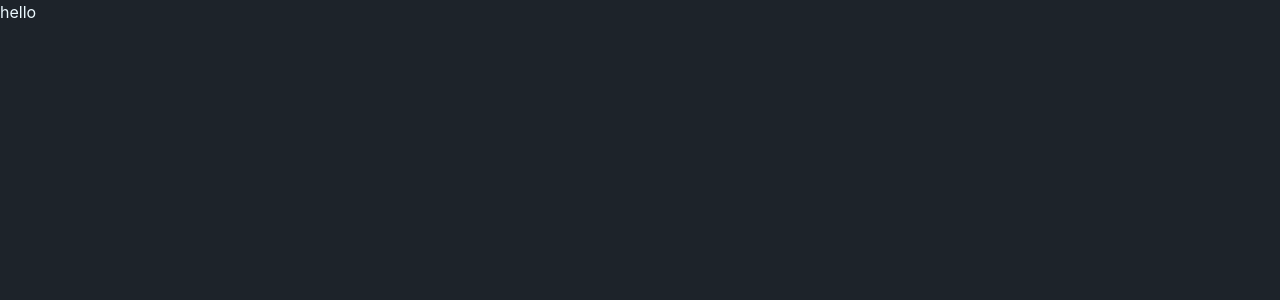
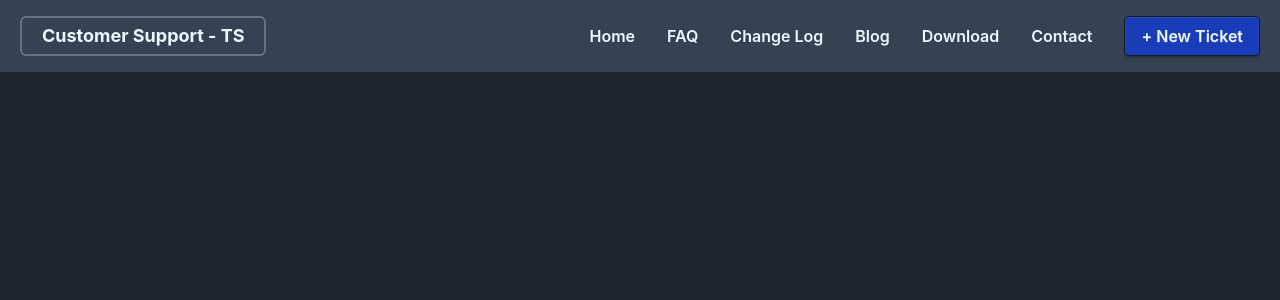
Before and after one commit to asm-saim/customer-support-zone, a React (Vite) app: page / in a window 1280 px wide. Shown: the top 300 px of the page. Built offline with nearby package versions, Linux system fonts and the light colour scheme.

Commit message:
navbar implemented

```diff
--- a/src/App.jsx
+++ b/src/App.jsx
@@ -1,10 +1,11 @@
 import './App.css'
+import Navbar from './components/Navbar/Navbar'
 
 function App() {
 
   return (
     <>
-    hello
+    <Navbar></Navbar>
     </>
   )
 }
--- /dev/null
+++ b/src/components/Navbar/Navbar.jsx
@@ -0,0 +1,28 @@
+const Navbar = () => {
+    return (
+        <div className="bg-gray-700 ">
+            <div className="max-w-7xl mx-auto flex justify-between items-center py-4 px-5 ">
+                <div className="border-2 border-gray-500 px-5 py-1 rounded-md text-lg font-bold">
+                    <h2>Customer Support - TS</h2>
+                </div>
+
+                <div className="flex items-center justify-between">
+                    <ul className="flex items-center justify-between font-semibold gap-8">
+                        <li><a href="">Home</a></li>
+                        <li><a href="">FAQ</a></li>
+                        <li><a href="">Change Log</a></li>
+                        <li><a href="">Blog</a></li>
+                        <li><a href="">Download</a></li>
+                        <li><a href="">Contact</a></li>
+                        <button className="btn bg-blue-800 text-base">+ New Ticket</button>
+                    </ul>
+
+
+                </div>
+            </div>
+        </div>
+
+    );
+};
+
+export default Navbar;
```
